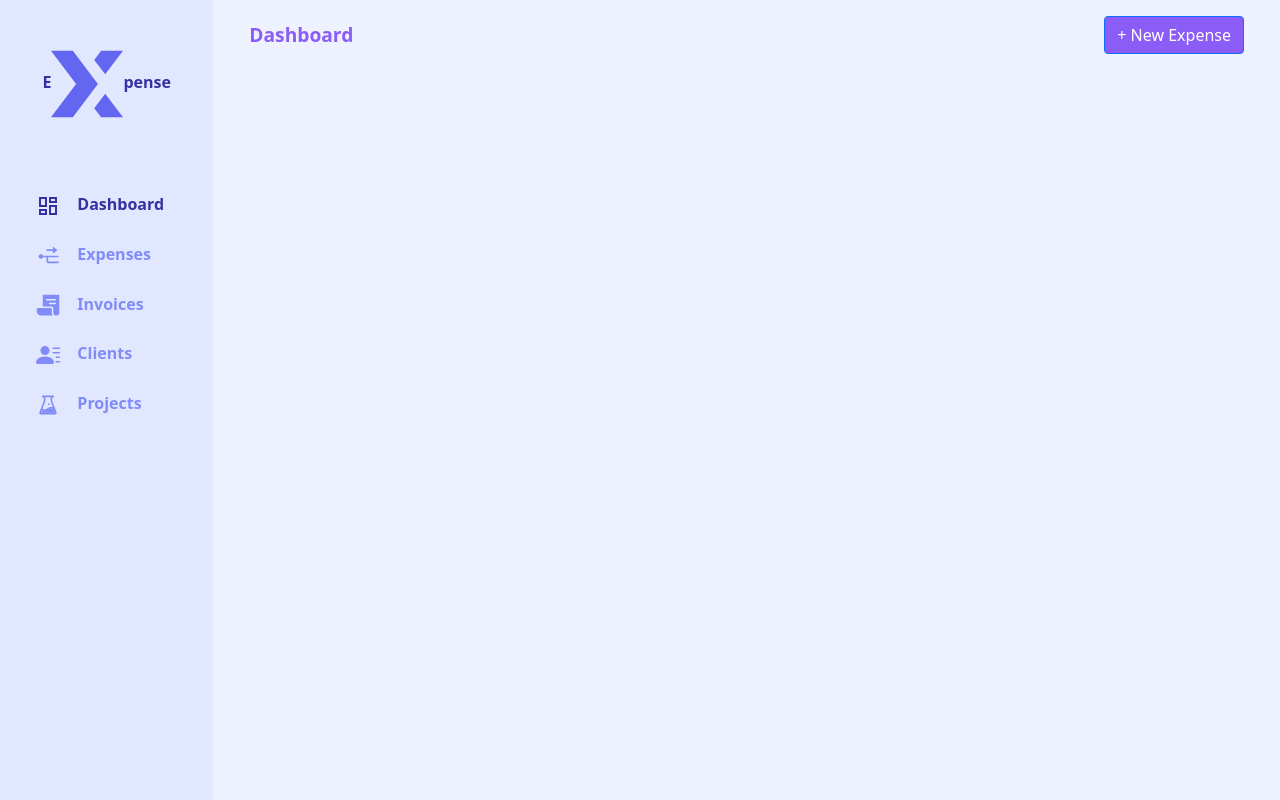
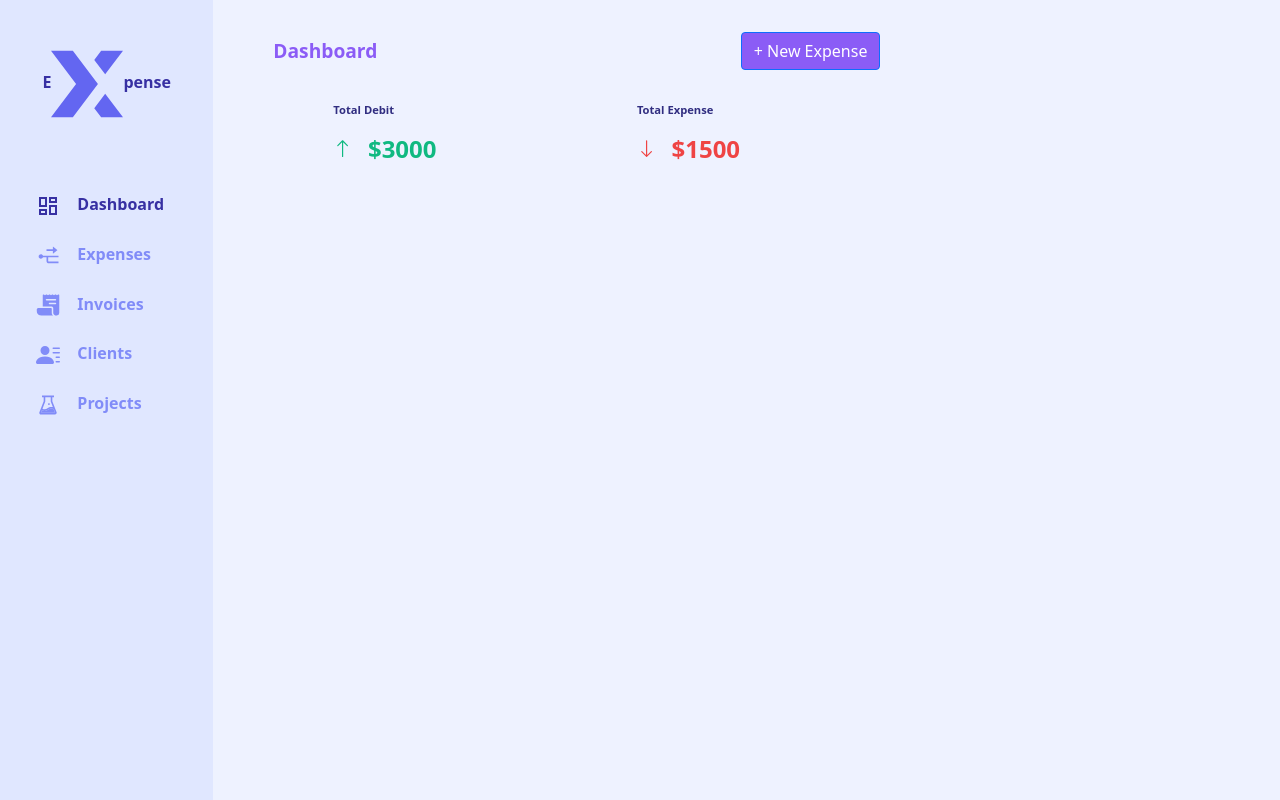
Before and after one commit to Muhammad-Talha-786/Expense-Tracker-App, a React (Create React App) app: page / in a window 1280 px wide. Built offline with nearby package versions, Linux system fonts and the light colour scheme.

Commit message:
Balance Section Added

```diff
--- /dev/null
+++ b/src/Components/Balance.js
@@ -0,0 +1,73 @@
+import React from "react";
+import { Col, Container, Row } from "react-bootstrap";
+import { BsArrowUp, BsArrowDown } from "react-icons/bs";
+
+const Balance = () => {
+  return (
+    <div>
+      <Container>
+        <Row className="my-3 mx-auto">
+          <Col className="mx-5">
+            <p
+              style={{
+                color: "#312E81",
+                fontWeight: "bold",
+                fontSize: "0.7rem",
+              }}
+            >
+              Total Debit
+            </p>
+            <Row>
+              <Col md={2}>
+                <BsArrowUp color="#10B981" size="1.2rem" />
+              </Col>
+
+              <Col md={10} className="my-auto">
+                <h6
+                  style={{
+                    color: "#10B981",
+                    fontWeight: "bold",
+                    fontSize: "1.5rem",
+                  }}
+                >
+                  $3000
+                </h6>
+              </Col>
+            </Row>
+          </Col>
+
+          <Col className="mx-5">
+            <p
+              style={{
+                color: "#312E81",
+                fontWeight: "bold",
+                fontSize: "0.7rem",
+              }}
+            >
+              Total Expense
+            </p>
+            <Row>
+              <Col md={2}>
+                <BsArrowDown color="#EF4444" size="1.2rem" />
+              </Col>
+
+              <Col md={10} className="my-auto">
+                <h6
+                  style={{
+                    color: "#EF4444",
+                    fontWeight: "bold",
+                    fontSize: "1.5rem",
+                  }}
+                >
+                  $1500
+                </h6>
+              </Col>
+            </Row>
+          </Col>
+        </Row>
+      </Container>
+    </div>
+  );
+};
+
+export default Balance;
--- /dev/null
+++ b/src/Components/Graph.js
@@ -0,0 +1,15 @@
+import React from "react";
+import { Alert } from "react-bootstrap";
+
+const Graph = () => {
+  return (
+    <div>
+      {/* <Alert variant="danger">This is a alert—check it out!</Alert>
+      <Alert variant="danger">This is a alert—check it out!</Alert>
+      <Alert variant="danger">This is a alert—check it out!</Alert>
+      <Alert variant="danger">This is a alert—check it out!</Alert> */}
+    </div>
+  );
+};
+
+export default Graph;
--- /dev/null
+++ b/src/Components/Header.js
@@ -0,0 +1,29 @@
+import React from 'react';
+import { Container, Navbar, Button } from "react-bootstrap";
+
+const Header = () => {
+    return (
+      <div className="mt-3">
+        <Navbar variant="dark">
+          <Container className="my-2">
+            <p
+              style={{
+                color: "#8B5CF6",
+                fontWeight: "bold",
+                fontSize: "1.2rem",
+              }}
+              className="my-auto"
+            >
+              Dashboard
+            </p>
+            <Button style={{ backgroundColor: "#8B5CF6" }}>
+              {" "}
+              + New Expense
+            </Button>
+          </Container>
+        </Navbar>
+      </div>
+    );
+}
+
+export default Header;
--- a/src/Components/Right.js
+++ b/src/Components/Right.js
@@ -1,29 +1,25 @@
-import React from 'react';
-import { Container, Navbar, Button, Row, Col } from "react-bootstrap";
+import React from "react";
+import Header from "./Header";
+import Balance from "./Balance";
+import Graph from "./Graph";
+import { Col, Container, Row } from "react-bootstrap";
 
 const Right = () => {
-    return (
-      <div>
-        <Navbar variant="dark">
-          <Container className="my-2">
-            <p
-              style={{
-                color: "#8B5CF6",
-                fontWeight: "bold",
-                fontSize: "1.2rem",
-              }}
-              className="my-auto"
-            >
-              Dashboard
-            </p>
-            <Button style={{ backgroundColor: "#8B5CF6" }}>
-              {" "}
-              + New Expense
-            </Button>
-          </Container>
-        </Navbar>
-      </div>
-    );
-}
+  return (
+    <div>
+      <Container>
+        <Row>
+          <Col md={8}>
+            <Header />
+            <Balance />
+          </Col>
+          <Col md={4}>
+            <Graph />
+          </Col>
+        </Row>
+      </Container>
+    </div>
+  );
+};
 
 export default Right;
```
